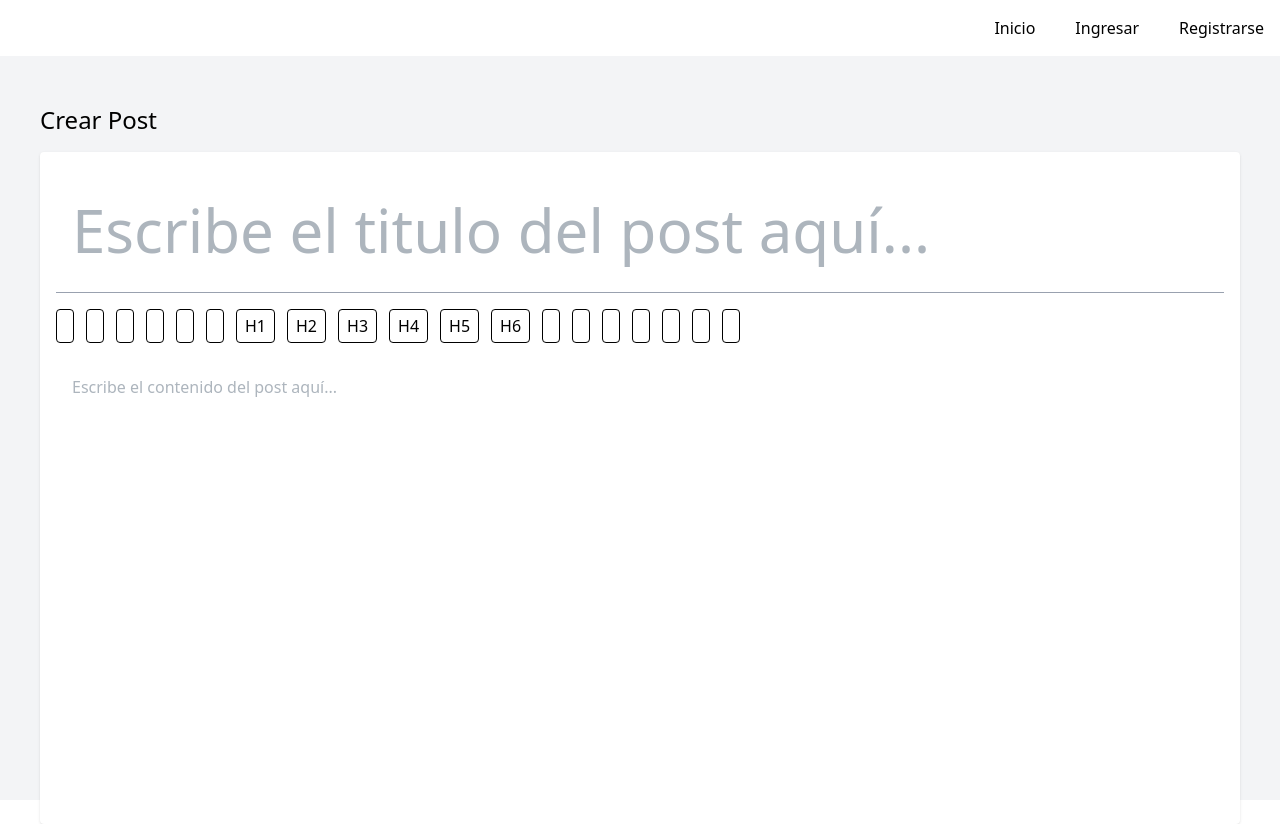
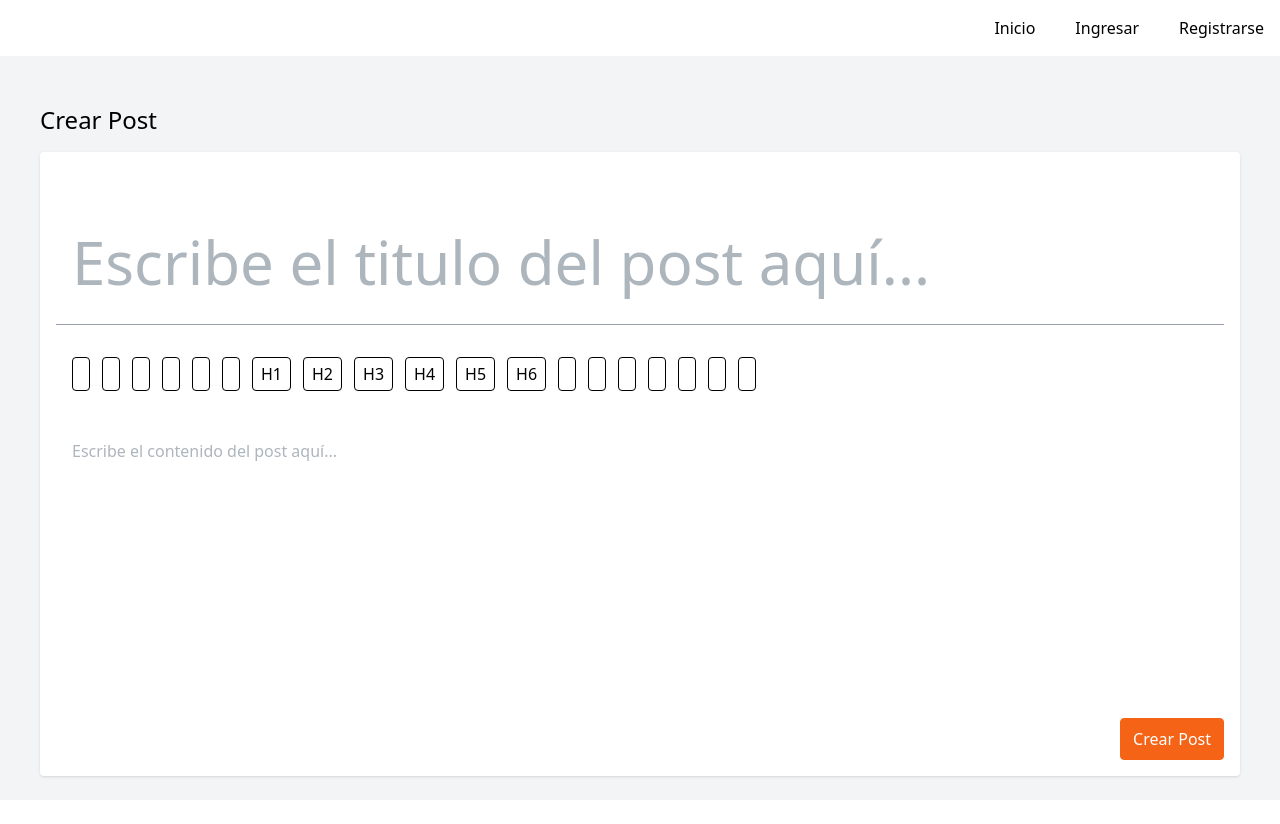
Before and after one commit to CodeJasper/Development-Diary, a Next.js app: page /posts/new in a window 1280 px wide. After the commit the page ends 800 px from the top, so only its background shows below. Built offline with nearby package versions, Linux system fonts and the light colour scheme; no server answers; some icons are missing.

Commit message:
feat: set position of MenuBar to sticky

```diff
--- a/src/app/(app)/layout.tsx
+++ b/src/app/(app)/layout.tsx
@@ -8,8 +8,8 @@ export default function MainAppLayou({
   children: React.ReactNode
 }) {
   return (
-    <div className="bg-gray-100 h-full">
-      <div className="max-w-7xl h-full w-full mx-auto h-full pt-12 px-10 pb-6">
+    <div className="bg-gray-100 grow-1">
+      <div className="max-w-7xl h-full w-full mx-auto pt-12 px-10 pb-6 flex flex-col">
         <AuthProvider>{children}</AuthProvider>
       </div>
     </div>
--- a/src/app/(app)/posts/new/page.tsx
+++ b/src/app/(app)/posts/new/page.tsx
@@ -42,7 +42,7 @@ export default function Page() {
   return (
     <>
       <h1 className='text-2xl'>Crear Post</h1>
-      <div className="card h-full">
+      <div className="card grow-1">
         <div className="card-body h-full">
           <div className="h-full flex flex-col gap-4">
             <div>
@@ -63,6 +63,9 @@ export default function Page() {
                 />
               </div>
             </div>
+            <div className='flex justify-end'>
+              <button className='btn btn-primary'>Crear Post</button>
+            </div>
           </div>
         </div>
       </div>
--- a/src/app/layout.tsx
+++ b/src/app/layout.tsx
@@ -13,9 +13,9 @@ export default function RootLayout({
       <head>
         <link href='https://cdn.boxicons.com/fonts/basic/boxicons.min.css' rel='stylesheet' />
       </head>
-      <body className="flex flex-col h-dvh">
+      <body className="flex flex-col min-h-dvh">
         <Header />
-        <main className="grow-1">
+        <main className="grow-1 flex">
           {children}
         </main>
       </body>
--- a/src/components/TextEditor/MenuBar.tsx
+++ b/src/components/TextEditor/MenuBar.tsx
@@ -11,7 +11,7 @@ export default function MenuBar(props: MenuBarProps) {
   const { buttonConfigurations } = props;
 
   return (
-    <div className="rounded">
+    <div className="rounded p-4 sticky bg-white top-0 z-999">
       <div className="flex flex-wrap gap-3">
         {buttonConfigurations.map(({ id, label, command, isActive, canRun = true }) => (
           <button
```
